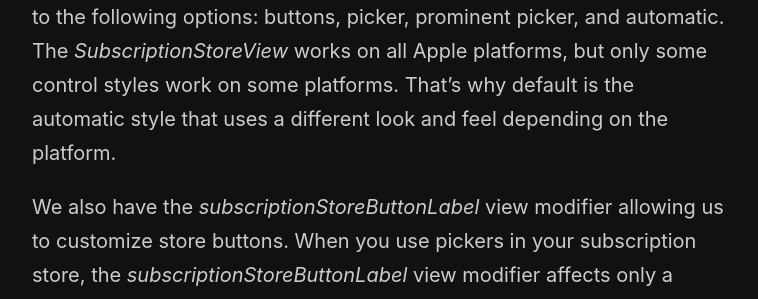
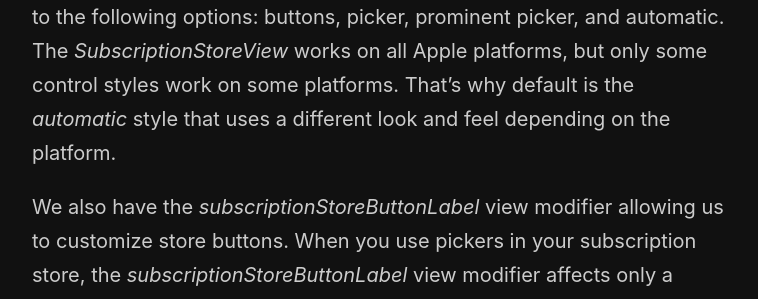
Before and after one commit to mecid/mecid.github.io, a Jekyll site: the page built from _posts/2023-08-23-mastering-storekit2-subscriptionstoreview-in-swiftui.md, in a window 1280 px wide and 900 px high, scrolled down 3076 px. Shown: the part 221-520 px from the top of the window, without its empty margins (258-1016 px from the left). Built offline with Jekyll 4.4.1, drawn with Linux system fonts in a browser that asks for light colours.

Commit message:
small formatting improvement in subscription store post

````diff
--- a/_posts/2023-08-23-mastering-storekit2-subscriptionstoreview-in-swiftui.md
+++ b/_posts/2023-08-23-mastering-storekit2-subscriptionstoreview-in-swiftui.md
@@ -96,7 +96,7 @@
 }
 ```
 
-The *subscriptionStoreControlStyle* view modifier allows us to set the style to the following options: buttons, picker, prominent picker, and automatic. The *SubscriptionStoreView* works on all Apple platforms, but only some control styles work on some platforms. That's why default is the automatic style that uses a different look and feel depending on the platform.
+The *subscriptionStoreControlStyle* view modifier allows us to set the style to the following options: buttons, picker, prominent picker, and automatic. The *SubscriptionStoreView* works on all Apple platforms, but only some control styles work on some platforms. That's why default is the *automatic* style that uses a different look and feel depending on the platform.
 
 We also have the *subscriptionStoreButtonLabel* view modifier allowing us to customize store buttons. When you use pickers in your subscription store, the *subscriptionStoreButtonLabel* view modifier affects only a single button that calls to action.
 
````
